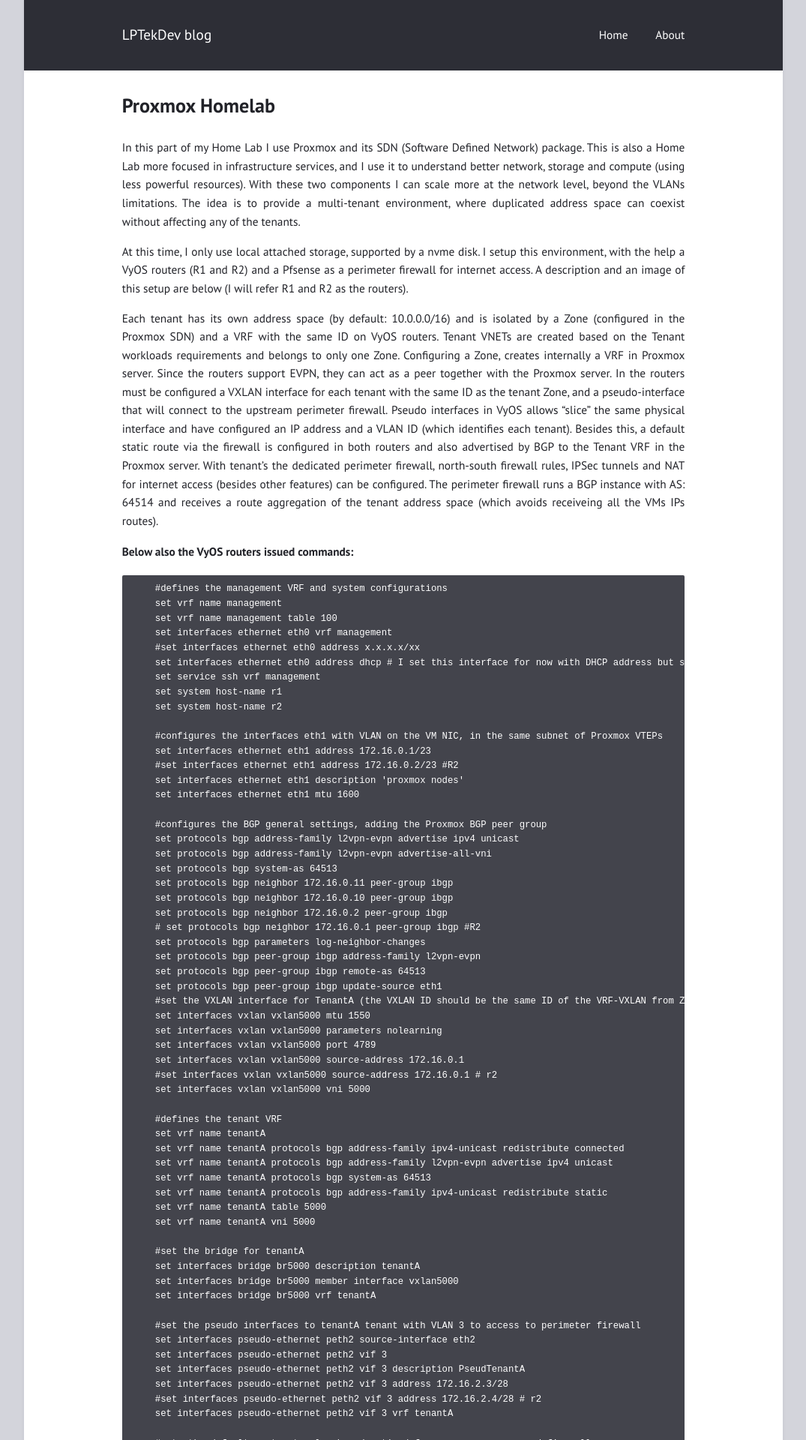
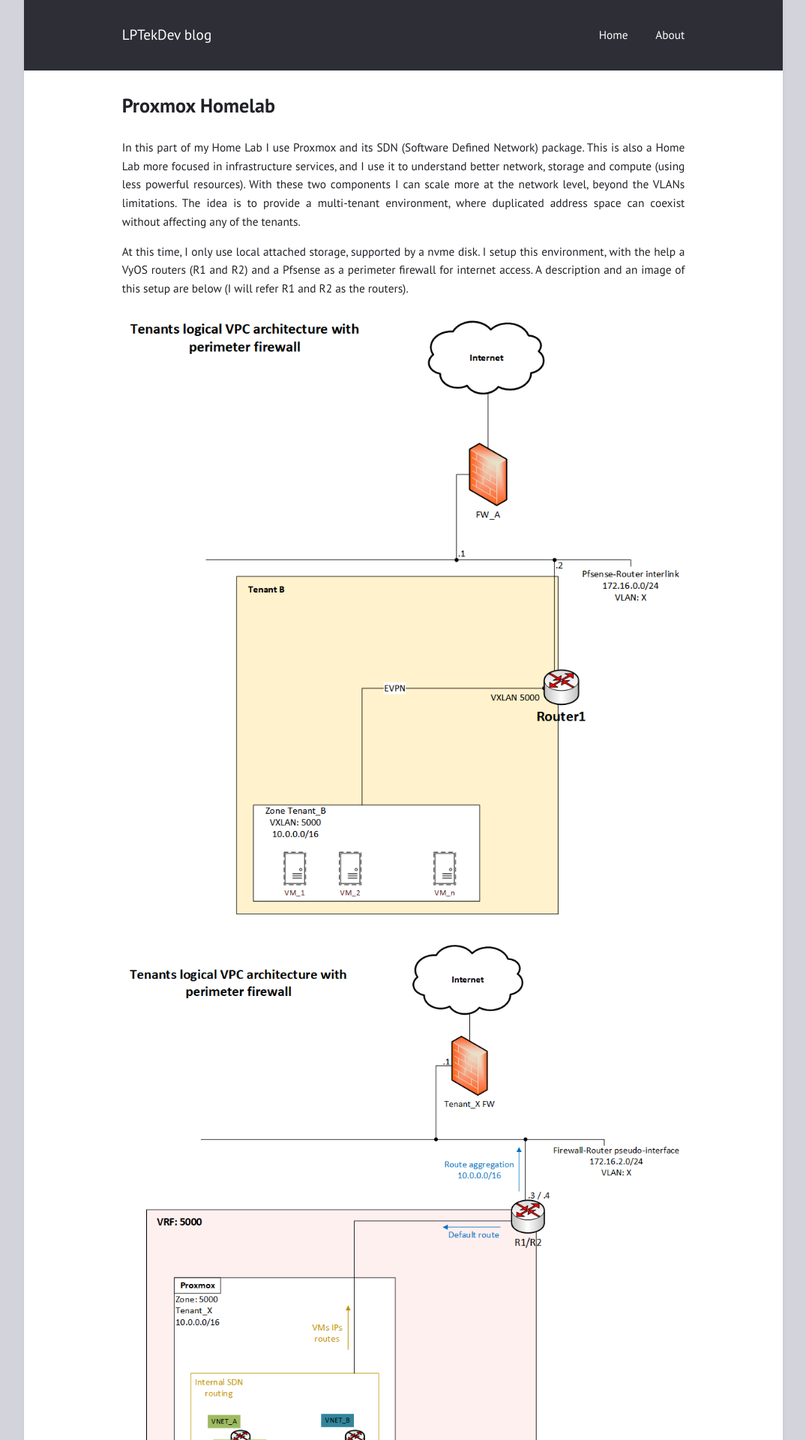
Before and after one commit to lptekdev/homelab, a Jekyll site: the page built from _posts/2024-07-01-proxmox.md, in a window 1280 px wide. Shown: the top 1920 px of the page at 75% size, without its empty margins (102-1177 px from the left). Built offline with Jekyll 4.4.1, drawn with Linux system fonts in a browser that asks for light colours.

Commit message:
restoring images

```diff
--- a/_config.yml
+++ b/_config.yml
@@ -3,7 +3,7 @@ author: "Luís Ribeiro"
 description: "A blog about me exploring stuff..."
 permalink: /:title/
 lang: "en"
-excerpt_separator: "\n\n\n"
+excerpt_separator: "\n\n"
 date_format: "%B %d, %Y"
 
 # Layout
--- a/_posts/2024-07-01-proxmox.md
+++ b/_posts/2024-07-01-proxmox.md
@@ -4,15 +4,14 @@ layout: page
 categories: media
 ---
 
-In this part of my Home Lab I use Proxmox and its SDN (Software Defined Network) package. This is also a Home Lab more focused in infrastructure services, and I use it to understand better network, storage and compute (using less powerful resources).
-With these two components I can scale more at the network level, beyond the VLANs limitations. The idea is to provide a multi-tenant environment, where duplicated address space can coexist without affecting any of the tenants.
+In this part of my Home Lab I use Proxmox and its SDN (Software Defined Network) package. This is also a Home Lab more focused in infrastructure services, and I use it to understand better network, storage and compute (using less powerful resources). With these two components I can scale more at the network level, beyond the VLANs limitations. The idea is to provide a multi-tenant environment, where duplicated address space can coexist without affecting any of the tenants.
 
 
 At this time, I only use local attached storage, supported by a nvme disk. I setup this environment, with the help a VyOS routers (R1 and R2) and a Pfsense as a perimeter firewall for internet access. A description and an image of this setup are below (I will refer R1 and R2 as the routers).
 
-<!--![proxmox_tenant_overview_perimeterFW](../assets/TenantOverview_perimeterFW.png)-->
+![proxmox_tenant_overview_perimeterFW](../assets/TenantOverview_perimeterFW.png)
 
-<!--![proxmox_tenant_overview_perimeterFW-Multitenanty](../assets/TenantOverview_perimeterFW-Multitenanty.png)-->
+![proxmox_tenant_overview_perimeterFW-Multitenanty](../assets/TenantOverview_perimeterFW-Multitenanty.png)
 
 Each tenant has its own address space (by default: 10.0.0.0/16) and is isolated by a Zone (configured in the Proxmox SDN) and a VRF with the same ID on VyOS routers. Tenant VNETs are created based on the Tenant workloads requirements and belongs to only one Zone.
 Configuring a Zone, creates internally a VRF in Proxmox server. Since the routers support EVPN, they can act as a peer together with the Proxmox server. In the routers must be configured a VXLAN interface for each tenant with the same ID as the tenant Zone, and a pseudo-interface that will connect to the upstream perimeter firewall.
```
Also changed, not shown: _posts/2024-01-01-vsphere.md (+1 -1 lines).
